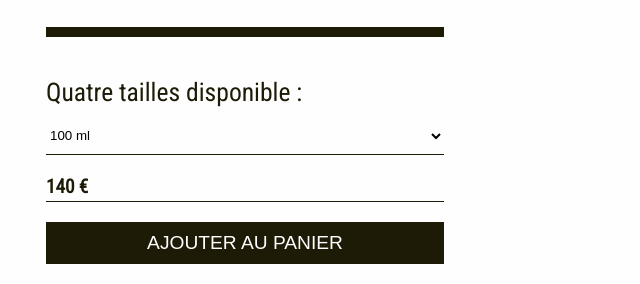
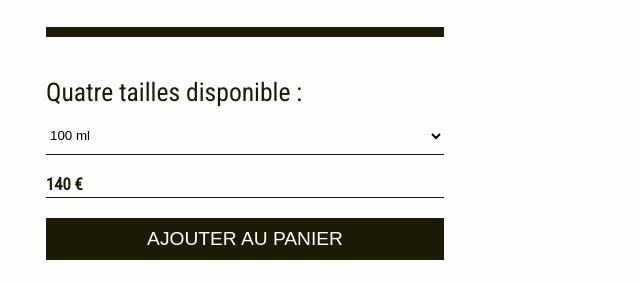
Before and after one commit to slefaucheux/concours1, a plain HTML site: page index.html in a window 1280 px wide. Shown: the part 516-800 px from the top of the page, 594-1234 px from the left. Drawn offline with Linux system fonts and the light colour scheme.

Commit message:
Add files via upload

```diff
--- a/index.html
+++ b/index.html
@@ -7,7 +7,7 @@
     <link rel="stylesheet" href="style.css">
     <script src="https://kit.fontawesome.com/fea61db915.js" crossorigin="anonymous"></script>
     <link rel="preconnect" href="https://fonts.googleapis.com"><link rel="preconnect" href="https://fonts.gstatic.com" crossorigin><link href="https://fonts.googleapis.com/css2?family=Roboto+Condensed:wght@300;400&family=Roboto:wght@300;400&display=swap" rel="stylesheet">
-    <title>Document</title>
+    <title>N°5</title>
 </head>
 <body>
     <div class="background"></div>
--- a/style.css
+++ b/style.css
@@ -99,7 +99,7 @@ body {
 .formulaire {
     display: flex;
     flex-direction: column;
-    font-size: 1.5vw;
+    font-size: 1.3vw;
     margin: 30px 0;
 }
 .formulaire label {
@@ -117,7 +117,7 @@ body {
 .prix {
     margin: 20px 0;
     padding-bottom: 3px;
-    font-size: 1.5vw;
+    font-size: 1.3vw;
     font-weight: bold;
     border-bottom: 1px solid #1D1A05;
 }
```
